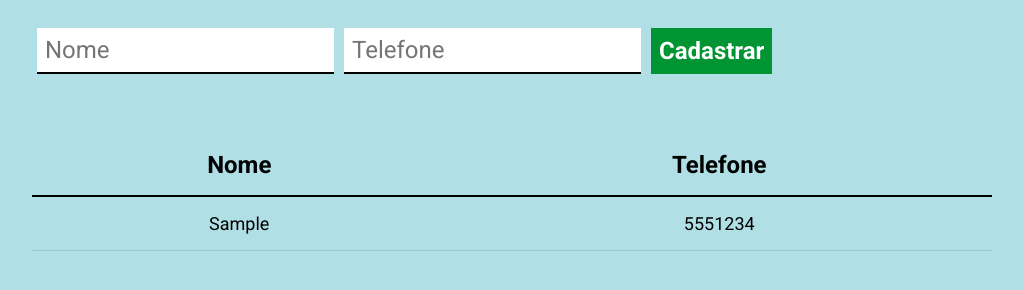
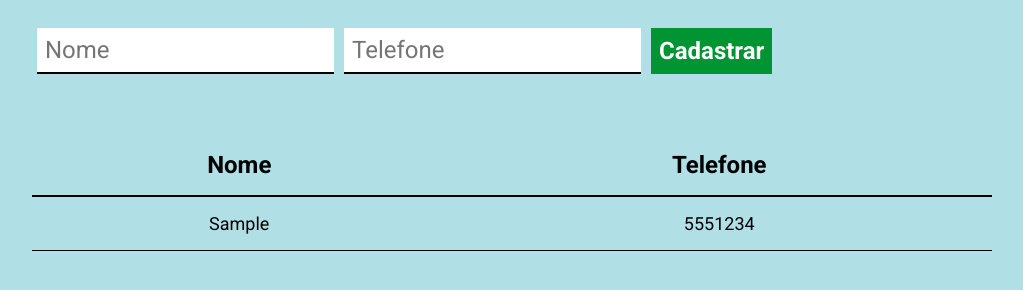
Before and after one commit to Onishi03/projeto_agenda_de_contato, a plain HTML site: page index.html in a window 1280 px wide. Both pictures are taken after typing "Sample", "5551234" into the empty fields and a click on the button "Cadastrar". Shown: the part 164-454 px from the top of the page, without its empty margins (128-1151 px from the left). Drawn offline with Linux system fonts and the light colour scheme.

Commit message:
fix: color na linha

```diff
--- a/main.css
+++ b/main.css
@@ -75,7 +75,7 @@ table td{
     padding: 16px 0;
     text-align: center;
     font-size: 18px;
-    border-bottom: 1px solid rgba(0, 0, 0,0.1);
+    border-bottom: 1px solid black;
 }
 
 table td img {
```
